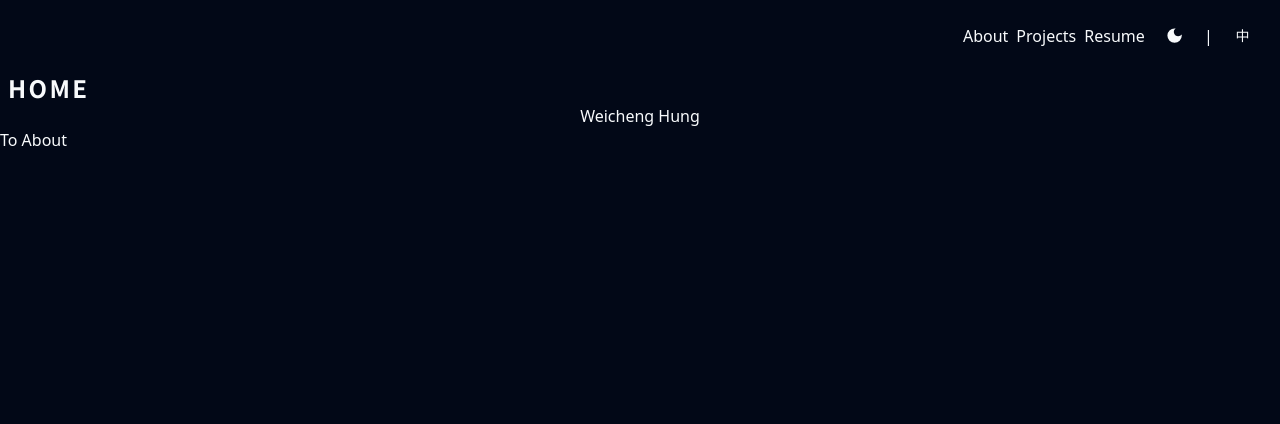
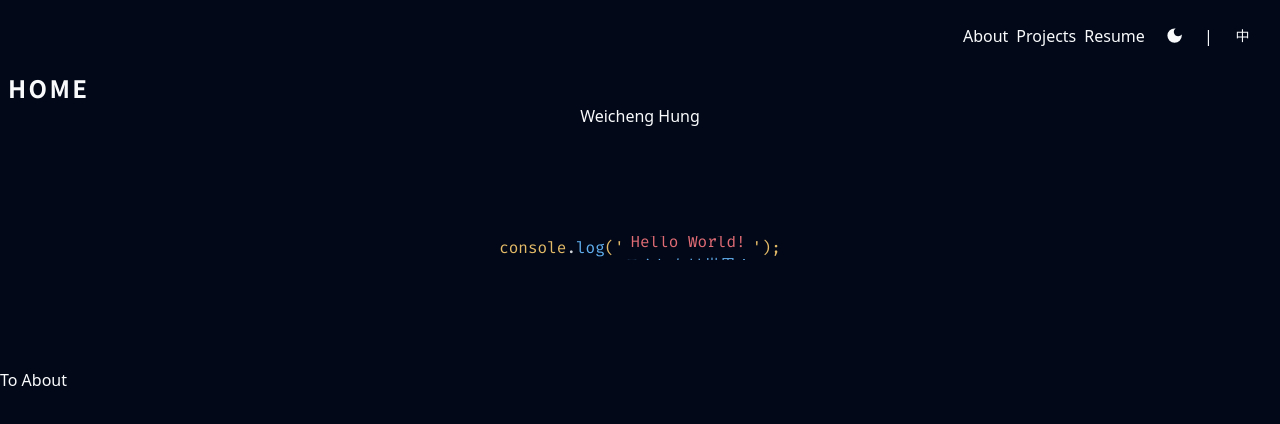
Before and after one commit to weicheng2138/weicheng-portfolio, a React (Vite) app: page / in a window 1280 px wide. Shown: the top 424 px of the page. Built offline with nearby package versions, Linux system fonts and the light colour scheme.

Commit message:
feat(text-roller): test text-roller for future usage

```diff
--- a/index.html
+++ b/index.html
@@ -11,6 +11,10 @@
       href="https://fonts.googleapis.com/css2?family=Noto+Sans+TC:wght@400;500;700;900&display=swap"
       rel="stylesheet"
     />
+    <link
+      href="https://fonts.googleapis.com/css2?family=Fira+Code&display=swap"
+      rel="stylesheet"
+    />
   </head>
   <body>
     <div id="root"></div>
--- a/src/pages/home.tsx
+++ b/src/pages/home.tsx
@@ -1,14 +1,60 @@
 import Typography from '@/components/typography';
 import { useTranslation } from 'react-i18next';
 import { useNavigate } from 'react-router-dom';
+import { useRef, useEffect, useState } from 'react';
+import { cn } from '@/lib/utils';
 
 const Home = () => {
+  console.log('Home rendered');
   const { t } = useTranslation();
   const navigate = useNavigate();
+
+  const animationRef = useRef<HTMLDivElement>(null);
+  const [animationElementHeightClass, setAnimationElementHeightClass] =
+    useState<string | null>(null);
+  useEffect(() => {
+    console.log('useEffect');
+    if (animationRef.current) {
+      const childrenLength = animationRef.current.children.length;
+      const childrenElementHeight =
+        animationRef.current.children[0].clientHeight;
+      animationRef.current.children[0].clientHeight;
+      console.log(animationRef.current.children.length);
+      console.log(animationRef.current.children[0].clientHeight);
+      setAnimationElementHeightClass(
+        `after:h-[${animationRef.current.children[0].clientHeight * 100}px]`,
+      );
+    }
+  }, [animationRef, animationElementHeightClass]);
   return (
     <div>
       <Typography variant="h1">HOME</Typography>
       <h1 className="text-center">{t('author')}</h1>
+      <div className="relative flex h-[240px] items-center justify-center font-fira text-[#e4bb68]">
+        <h1>
+          console
+          <span className="text-gray-300">.</span>
+          <span className="text-[#61afef]">log</span>('
+        </h1>
+        <div
+          className={cn(
+            'relative translate-y-[36px]',
+            "after:absolute after:top-0 after:z-50 after:h-full after:w-full after:translate-y-[24px] after:bg-background after:transition-colors after:duration-500 after:content-['']",
+            "before:absolute before:bottom-0 before:z-50 before:h-full before:w-full before:-translate-y-[96px] before:bg-background before:transition-colors before:duration-500 before:content-['']",
+          )}
+        >
+          <div
+            ref={animationRef}
+            className="flex animate-[move_6s_infinite] flex-col text-center"
+          >
+            <h1 className="relative text-[#e06c75]">Hello World!</h1>
+            <h1 className="relative text-[#61afef]">こんにちは世界！</h1>
+            <h1 className="relative text-[#98c379]">Hallo Welt!</h1>
+            <h1 className="relative text-[#e5c07b]">您好世界！</h1>
+          </div>
+        </div>
+        <h1 className="">');</h1>
+      </div>
       <button onClick={() => navigate('/about')}>To About</button>
     </div>
   );
--- a/tailwind.config.js
+++ b/tailwind.config.js
@@ -25,6 +25,7 @@ module.exports = {
       fontFamily: {
         'sans-tc': ['Noto Sans TC', 'sans-serif'],
         'serif-hk': ['Noto Serif HK', 'serif'],
+        fira: ['Fira Code', 'sans-serif'],
       },
       colors: {
         border: 'hsl(var(--border))',
@@ -75,6 +76,11 @@ module.exports = {
           from: { height: 'var(--radix-accordion-content-height)' },
           to: { height: 0 },
         },
+        move: {
+          '25%': { transform: 'translatey(-24px)', opacity: 1 },
+          '50%': { transform: 'translatey(-48px)' },
+          '75%': { transform: 'translatey(-72px)' },
+        },
       },
       animation: {
         'accordion-down': 'accordion-down 0.2s ease-out',
```
